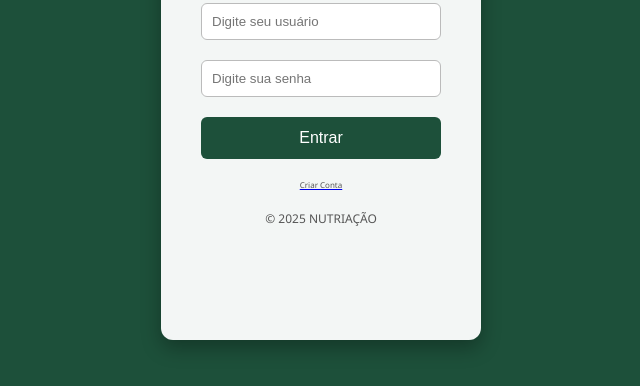
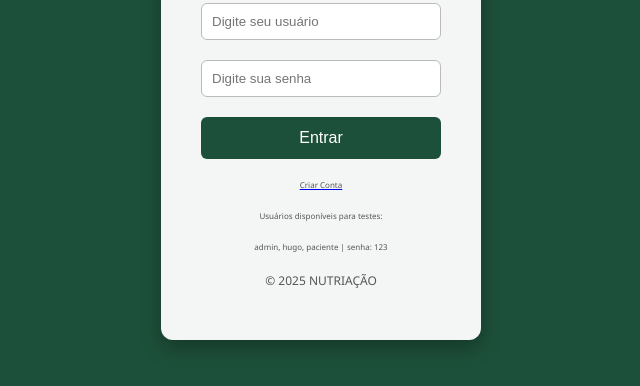
Before and after one commit to ssleonardo2018/macrum, a plain HTML site: page html/login.html in a window 1280 px wide. Shown: the part 360-746 px from the top of the page, without its empty margins (319-959 px from the left). Drawn offline with Linux system fonts and the light colour scheme.

Commit message:
Update login.html

```diff
--- a/html/login.html
+++ b/html/login.html
@@ -22,7 +22,8 @@
       <button type="submit" class="login-btn">Entrar</button>
       <div id="mensagemErro" class="error"></div>
       <a href="criar_conta.html"><p>Criar Conta</p></a>
-
+      <p>Usuários disponíveis para testes:</p>
+      <p>admin, hugo, paciente | senha: 123</p>
     </form>
 
     <div class="footer-text">© 2025 NUTRIAÇÃO</div>
```
